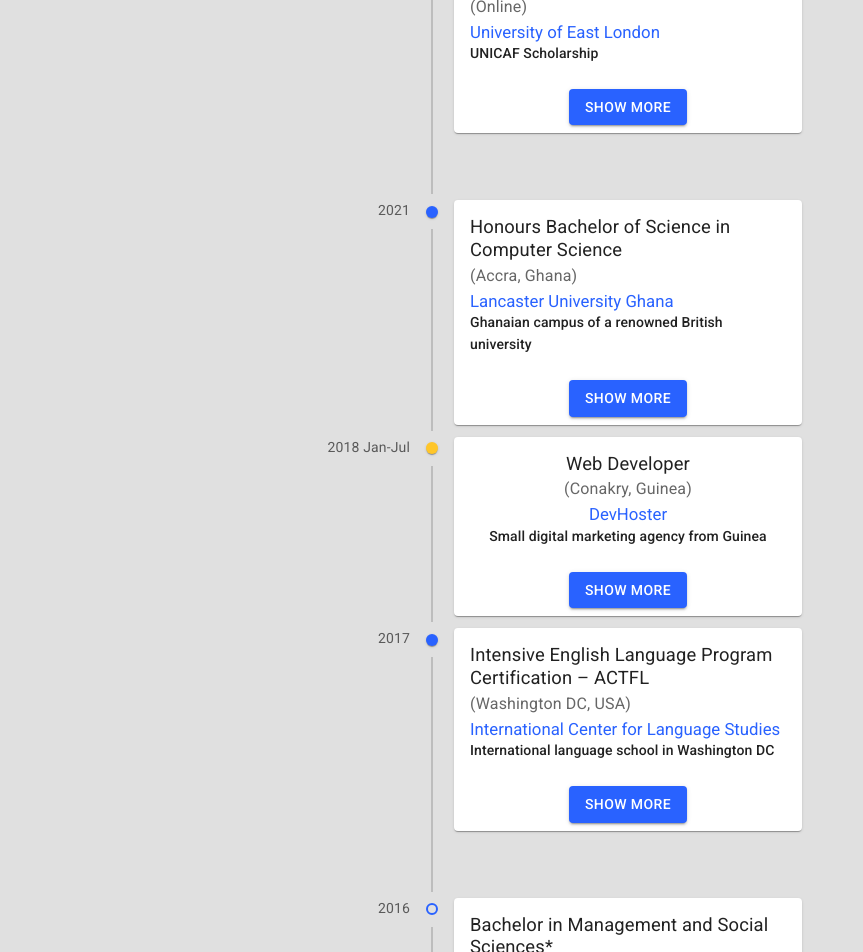
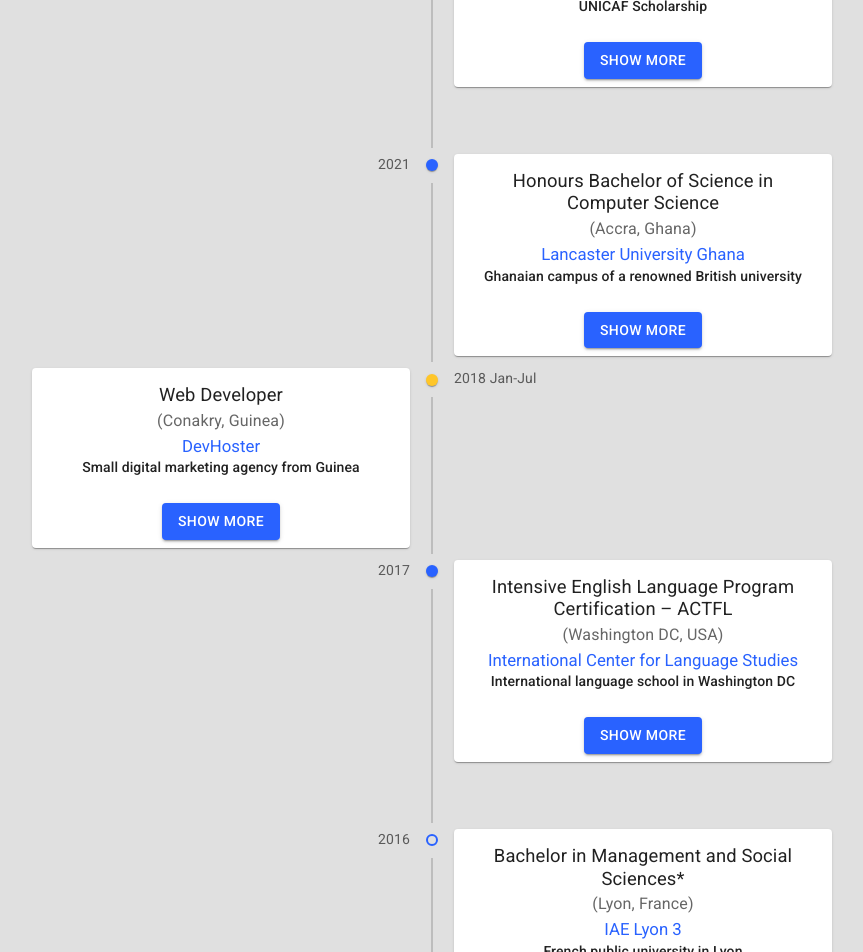
Before and after one commit to condeL/condeL.github.io, a React (Create React App) app: page / in a window 1280 px wide. Shown: the part 1580-2532 px from the top of the page, without its empty margins (208-1071 px from the left). Built offline with nearby package versions, Linux system fonts and the light colour scheme.

Commit message:
Fix MUI v5 migration

```diff
--- a/src/About.js
+++ b/src/About.js
@@ -34,14 +34,14 @@ export default function About (){
                     </Box>
                 </Box>
                 <Typography variant="body1" paragraph="true">
-                    <p>{t("about.profile")}<br/><br/>
+                    <p>{t("about.profile")}<br/>
                         {t("about.nationality")}<br />
                         {t("about.gender")}<br />
                         {t("about.interests")}</p>
                 </Typography>
                 <Box m={1}>
-                    <Link href="https://github.com/condeL" rel="noopener noreferrer"><GitHub fontSize="large"/></Link>
-                    <Link href="https://www.linkedin.com/in/lanciné-condé-493511214/" rel="noopener noreferrer"><LinkedIn fontSize="large" /></Link>
+                    <Link href="https://github.com/condeL" rel="noopener noreferrer" target="_blank"><GitHub fontSize="large"/></Link>
+                    <Link href="https://www.linkedin.com/in/lanciné-condé-493511214/" rel="noopener noreferrer" target="_blank"><LinkedIn fontSize="large" /></Link>
                 </Box>
                 <box>
                     <Button variant="contained"
--- a/src/Experience.js
+++ b/src/Experience.js
@@ -97,7 +97,7 @@ export default function Experience (){
                 : <Typography variant="h2" style={{ fontWeight: 400, textAlign:"center"}}>{<School/>}{t("experience.title_journey")}</Typography>
             }
 
-            <Timeline align={matches? "alternate" : "left"}>
+            <Timeline position={matches? "alternate" : "right"}>
 
                 <TimelineItem>
                     <TimelineOppositeContent style={ !matches? {maxWidth:"25%"} : {maxWidth:"100%"} }>
@@ -109,7 +109,7 @@ export default function Experience (){
                         <TimelineDot color="primary"/>
                         <TimelineConnector />
                     </TimelineSeparator>
-                    <TimelineContent>
+                    <TimelineContent style={{textAlign:"center"}}>
                         <CreateCard content={{
                             h3:t("experience.london.h3"),
                             sub1:t("experience.london.sub1"),
@@ -129,6 +129,7 @@ export default function Experience (){
                 { matches===true &&
                 <TimelineItem style={{ marginTop: -15}}>
                     <TimelineSeparator>
+
                         <TimelineConnector />
                     </TimelineSeparator>
                     <TimelineContent>
@@ -145,7 +146,7 @@ export default function Experience (){
                         <TimelineDot color="primary"/>
                         <TimelineConnector />
                     </TimelineSeparator>
-                    <TimelineContent>
+                    <TimelineContent style={{textAlign:"center"}}>
                         <CreateCard content={{
                             h3:t("experience.lancaster.h3"),
                             sub1:t("experience.lancaster.sub1"),
@@ -205,7 +206,7 @@ export default function Experience (){
                         <TimelineDot color="primary"/>
                         <TimelineConnector />
                     </TimelineSeparator>
-                    <TimelineContent>
+                    <TimelineContent style={{textAlign:"center"}}>
                         <CreateCard content={{
                             h3:t("experience.icls.h3"),
                             sub1:t("experience.icls.sub1"),
@@ -239,7 +240,7 @@ export default function Experience (){
                         <TimelineDot color="primary" variant="outlined"/>
                         <TimelineConnector />
                     </TimelineSeparator>
-                    <TimelineContent>
+                    <TimelineContent style={{textAlign:"center"}}>
                         <CreateCard content={{
                             h3:t("experience.lyon3.h3"),
                             sub1:t("experience.lyon3.sub1"),
--- a/src/Projects.js
+++ b/src/Projects.js
@@ -62,10 +62,11 @@ export default function Projects(){
                             </Typography>
                         </CardContent>
                         <CardActions style={{justifyContent: 'center'}}>
-                            <Button variant="contained" color="primary" onClick={handleExpandClick}>
+                            <Button variant="contained" color="primary" onClick={handleExpandClick} style={{ marginRight: 4}}>
                                 {t("projects.learn_more")}
                             </Button>
-                            <Button variant="outlined" color="primary" rel="noopener noreferrer" href="https://github.com/condeL/WeMath" startIcon={<GitHub/>}>
+
+                            <Button variant="outlined" color="primary" rel="noopener noreferrer" href="https://github.com/condeL/WeMath" target="_blank" startIcon={<GitHub/>} style={{ marginLeft: 4}}>
                                 {t("projects.see_code")}
                             </Button>
                         </CardActions>
@@ -104,7 +105,6 @@ export default function Projects(){
                             <Button variant="contained" color="primary" onClick={handleExpandClick}>
                                 {t("projects.learn_more")}
                             </Button>
-
                             <Button variant="contained" color="secondary" startIcon={<GitHub/>} disabled>
                                 {t("projects.coming_soon")}
                             </Button>
--- a/src/i18n.js
+++ b/src/i18n.js
@@ -27,7 +27,7 @@ i18n
                         projects:"Projects",
                         achievements:"Achievements",
                         contact:"Contact",
-                        french:"Francais",
+                        french:"Français",
                         english:"English"
                     },
                     about:{
@@ -229,7 +229,7 @@ i18n
                         projects:"Projets",
                         achievements:"Réalisations",
                         contact:"Contact",
-                        french:"Francais",
+                        french:"Français",
                         english:"English"
                     },
                     about:{
--- a/src/index.js
+++ b/src/index.js
@@ -10,6 +10,14 @@ import reportWebVitals from './reportWebVitals';
 
 
 const theme = createTheme(adaptV4Theme({
+    breakpoints: {
+        values: {
+            xs: 0,
+            sm: 600,
+            md: 960,
+            lg: 1280,
+            xl: 1920,
+        }},
     palette: {
         primary: {
             main :"#2962FF"
```
